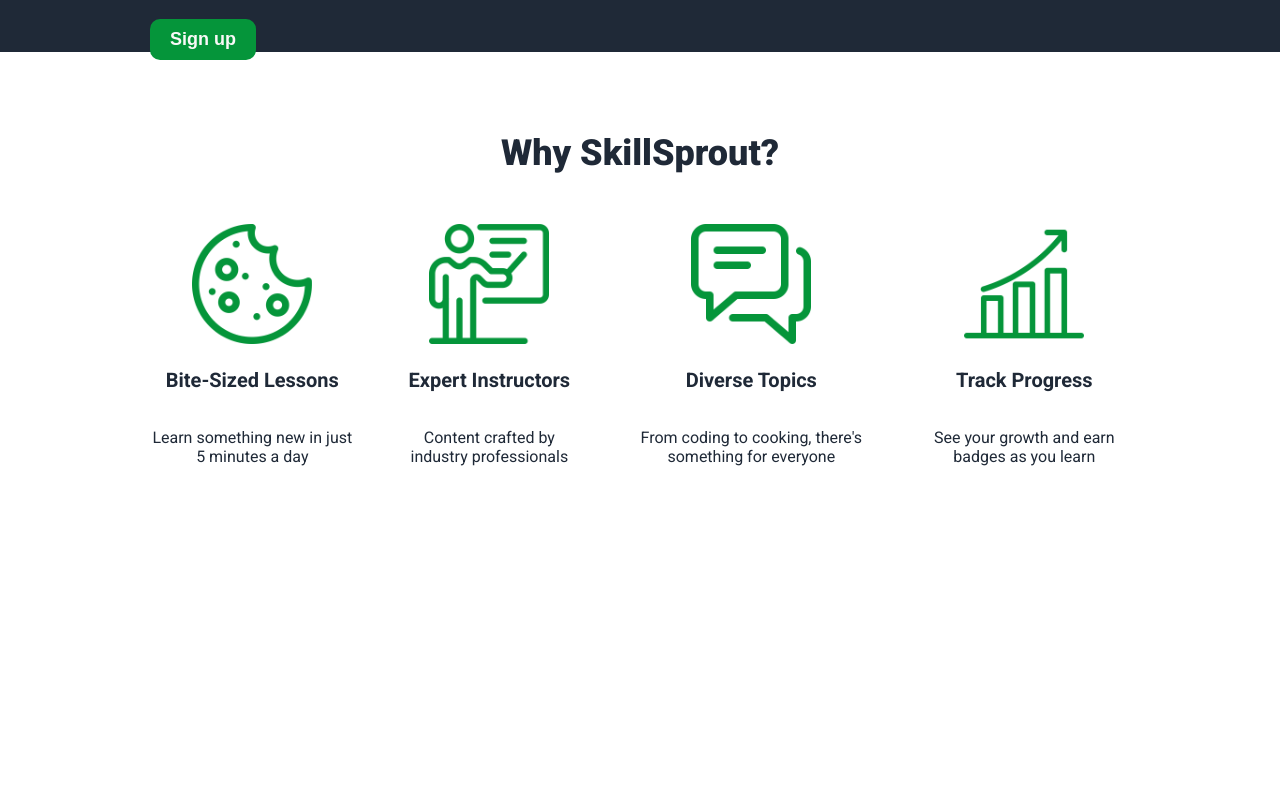
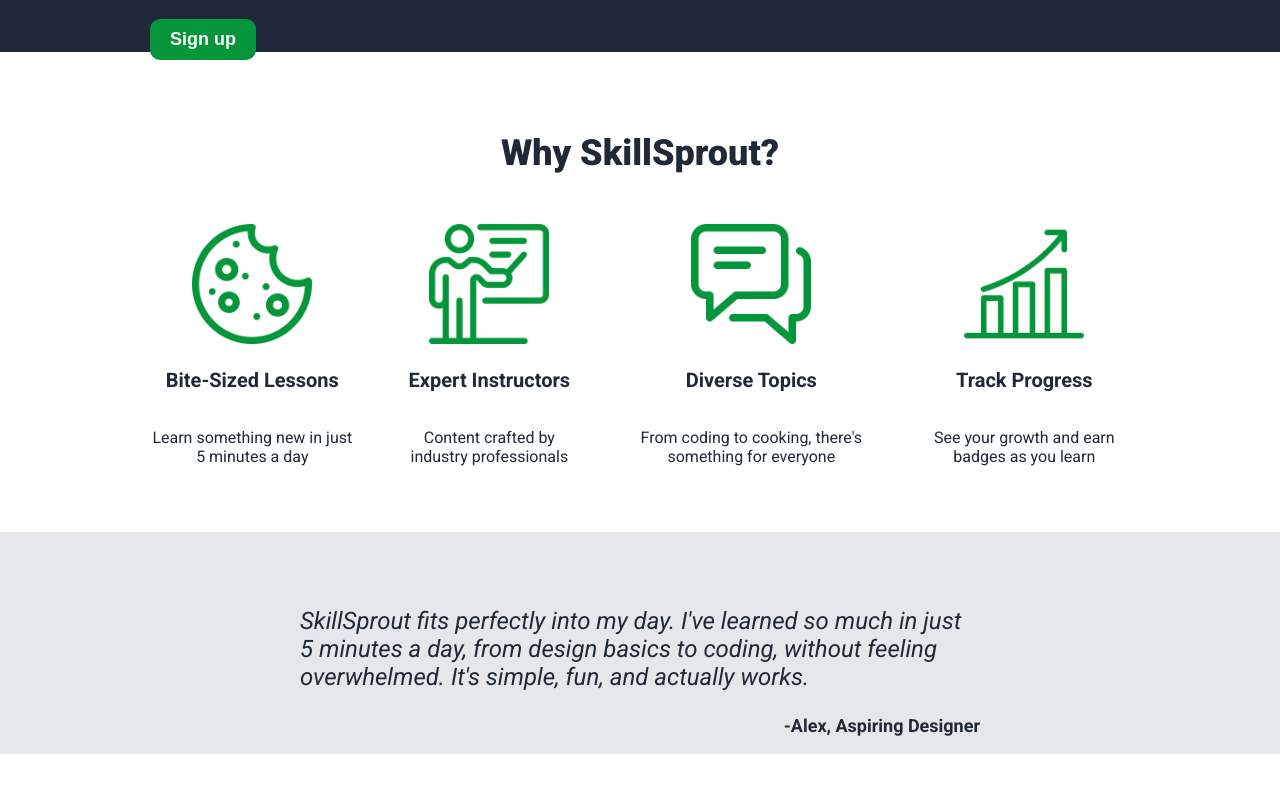
Before and after one commit to Gonalgar/TheOdinProject, a plain HTML site: page landing_page/index.html in a window 1280 px wide. Shown: the part 695-1487 px from the top of the page. Before the commit the page ends 1447 px from the top, so only its background shows below. Drawn offline with Linux system fonts and the light colour scheme.

Commit message:
Add section 3

```diff
--- a/landing_page/index.html
+++ b/landing_page/index.html
@@ -72,6 +72,18 @@
             </div>
         </div>
     </div>
+
+    <div class="section-3">
+        <div class="section-3-text">
+            <div class="quote">
+                <p>SkillSprout fits perfectly into my day. I've learned so much in just 5 minutes a day, from design
+                    basics to coding, without feeling overwhelmed. It's simple, fun, and actually works.</p>
+            </div>
+            <div class="author">
+                <p>-Alex, Aspiring Designer</p>
+            </div>
+        </div>
+    </div>
 </body>
 
 </html>
--- a/landing_page/style.css
+++ b/landing_page/style.css
@@ -73,7 +73,6 @@ body {
     align-items: center;
     margin: 50px 0;
     gap: 50px;
-    height: 600px;
     color: #1F2937;
 }
 
@@ -112,3 +111,29 @@ body {
     font-size: 16px;
     color: #1F2937;
 }
+
+.section-3 {
+    display: flex;
+    flex-direction: column;
+    justify-content: center;
+    align-items: center;
+    margin: 50px 0;
+    background-color: #E5E7EB;
+}
+
+.quote {
+    margin-top: 75px;
+    margin-right: 300px;
+    margin-left: 300px;
+    font-size: 24px;
+    font-style: italic;
+    color: #1F2937;
+}
+
+.author {
+    margin: 0px 300px;
+    text-align: right;
+    font-size: 18px;
+    font-weight: bold;
+    color: #1F2937;
+}
```
